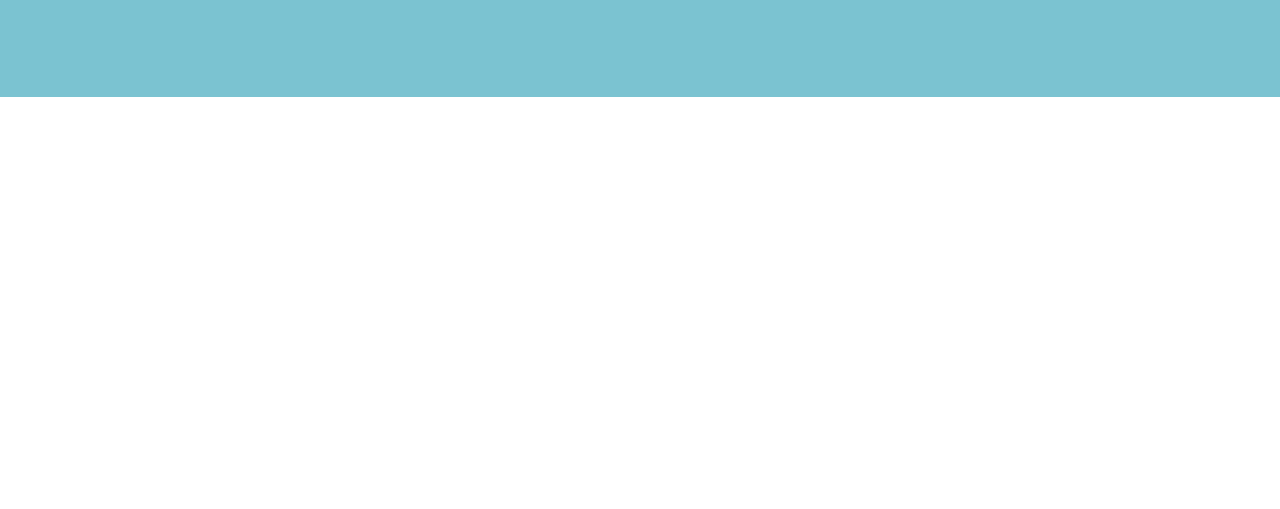
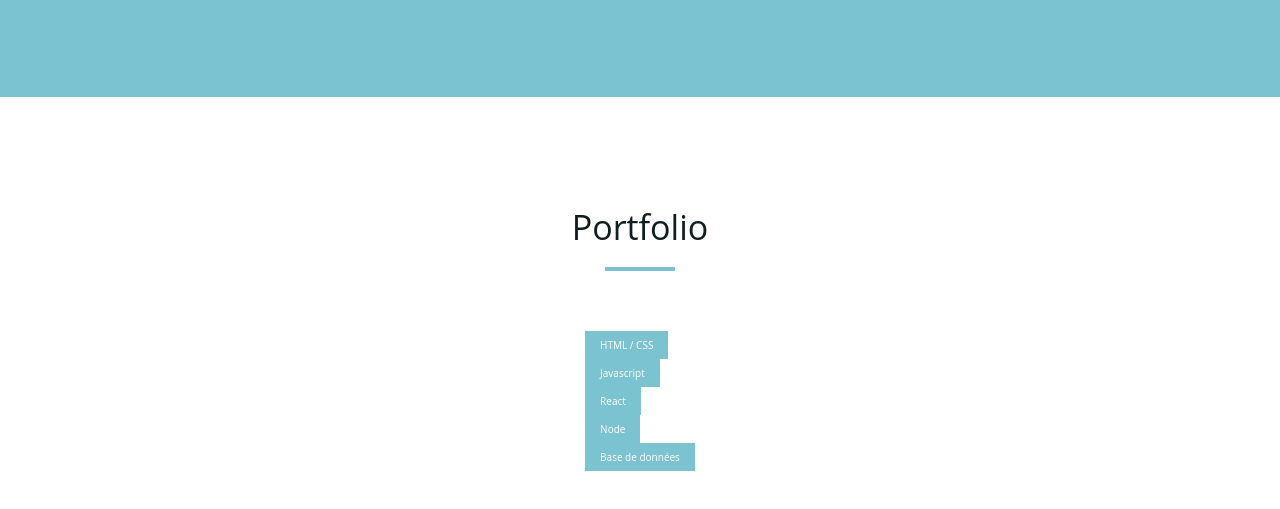
Before and after one commit to TracyZUMBU/Portfolio, a website: page index.html in a window 1280 px wide. Shown: the part 2558-3067 px from the top of the page. Drawn offline with Linux system fonts and the light colour scheme.

Commit message:
new HTLM elemnt for portfolio section

```diff
--- a/index.html
+++ b/index.html
@@ -17,7 +17,7 @@
                     <span class="name">Tracy Zumbu</span>
                 </h1>
                 <p class="job_name">Apprentie Intégratrice & Développeuse Front End</p>
-                <a href="#about-me" class="btn btn--default">Learn More</a>
+                <a href="#about-me" class="btn btn--transparent">Learn More</a>
             </div>
         </div>
     </header>
@@ -51,7 +51,7 @@
                     <p>Lorem ipsum dolor sit amet, consectetur adipiscing elit. Duis sed dapibus leo nec ornare diam. Sed commodo nibh ante facilisis bibendum dolor feugiat at. Duis sed dapibus leo nec ornare diam commodo nibh.</p>
                     <p>Lorem ipsum dolor sit amet, consectetur adipiscing elit. Duis sed dapibus leo nec ornare diam. Sed commodo nibh ante facilisis bibendum dolor feugiat at. Duis sed dapibus leo nec ornare diam commodo nibh.</p>
                     <p>
-                        <a href="" class="btn btn--primary ">
+                        <a href="" class="btn btn--black ">
                             <img src="./img/download-icon.svg" alt="icon of downloading" class="about__icon">
                             Download Resume
                         </a>
@@ -102,7 +102,40 @@
     </section>
 
     <section id="portfolio">
-
+        <div class="container">
+            <div class="title-container">
+                <h2 class="title title--black">portfolio</h2>
+                <hr class="hr hr--blue">
+            </div>
+            <div class="portfolio__filter">
+                <ul class="portfolio__list-categories">
+                    <li class="portfolio-cat">
+                        <a href="#" class="btn btn--blue">HTML / CSS</a>
+                    </li>
+                    <li class="portfolio-cat">
+                        <a href="#" class="btn btn--blue">Javascript</a>
+                    </li>
+                    <li class="portfolio-cat">
+                        <a href="#" class="btn btn--blue">React</a>
+                    </li>
+                    <li class="portfolio-cat">
+                        <a href="#" class="btn btn--blue">Node</a>
+                    </li>
+                    <li class="portfolio-cat">
+                        <a href="#" class="btn btn--blue">Base de données</a>
+                    </li>
+                </ul>
+            </div>
+            <div class="gallery">
+                <div class="gallery__item">
+                    <img src="" alt="" class="gallery__photo">
+                    <div class="gallery__link">
+                        <a href=""></a>
+                        <a href=""></a>
+                    </div>
+                </div>
+            </div>
+        </div>
     </section>
 
     <section id="hobbies">
--- a/sass/components/_button.scss
+++ b/sass/components/_button.scss
@@ -3,7 +3,7 @@
     padding: 1.3rem 2.3rem;
     color: var(--color-secondary-white-light);
 
-    &--default{
+    &--transparent{
         border: 1px solid var(--color-secondary-white-light);
         background-color: transparent;
             &:hover {
@@ -12,7 +12,7 @@
             }
     }
 
-    &--primary {
+    &--black {
         border: 1px solid var(--color-tertiary-black);
         background-color: var(--color-tertiary-black);
         &:hover {
@@ -21,4 +21,11 @@
         }
     }
 
+    &--blue {
+        font-size: 1rem;
+        padding: .6rem 1.4rem;
+        border: 1px solid var(--color-primary-blue);
+        background-color: var(--color-primary-blue);
+    }
+
 }
```
Also changed, not shown: css/style.css.
